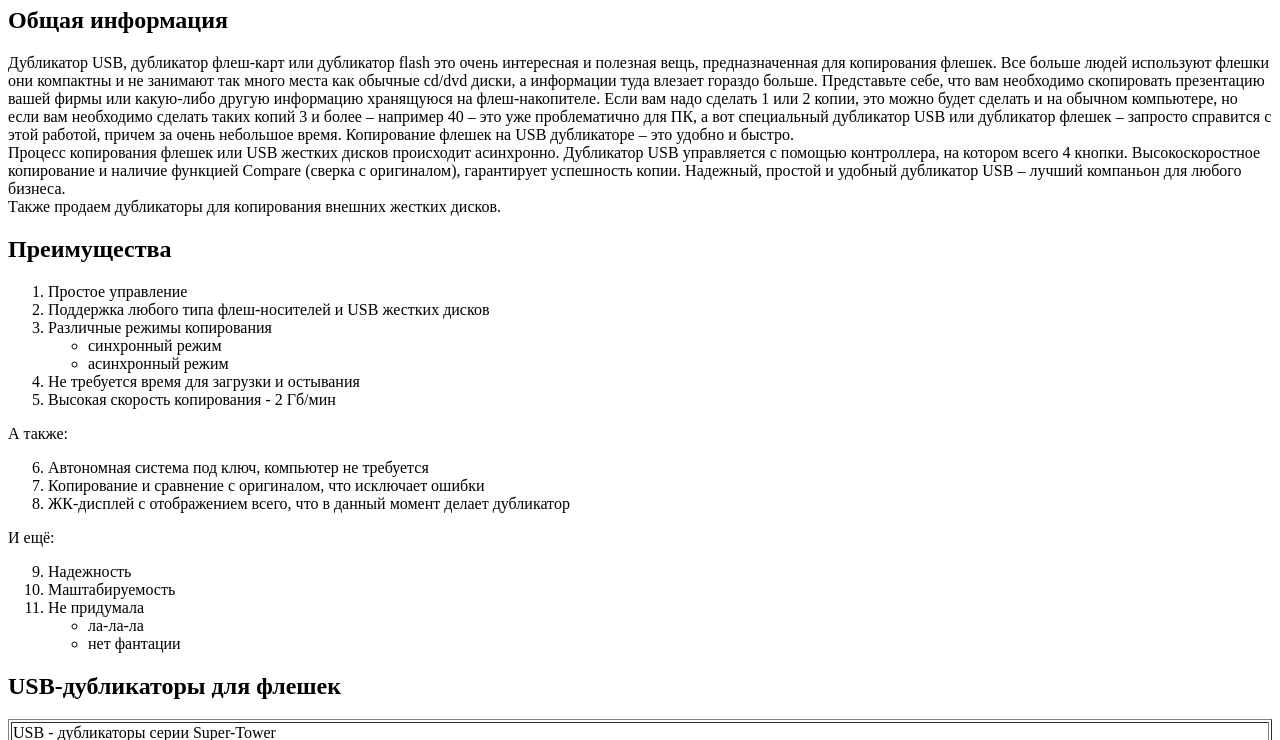
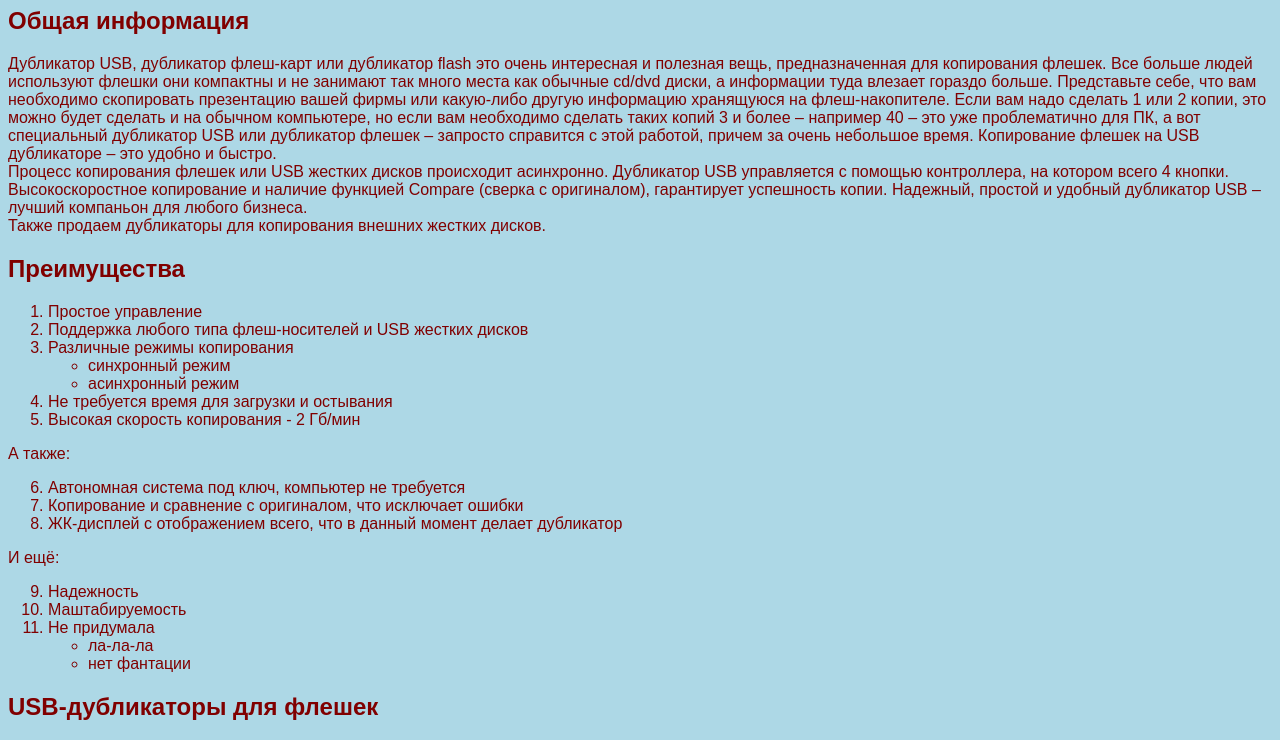
Before and after one commit to ta-pri/web-front-labs, a plain HTML site: page lab2/usb.html in a window 1280 px wide. Shown: the part 109-849 px from the top of the page. Drawn offline with Linux system fonts and the light colour scheme.

Commit message:
Стили body

```diff
--- a/lab2/usb.html
+++ b/lab2/usb.html
@@ -5,7 +5,7 @@
         <title>Привалова Таисия Дмитриевна. Текст о дубликаторах USB</title>
     </head>
 
-    <body>
+    <body style="background-color: lightBlue; color: maroon; font-family: Arial;">
         <header>
             НГТУ, ФБ, Лабораторная работа 2
             <hr>
```
